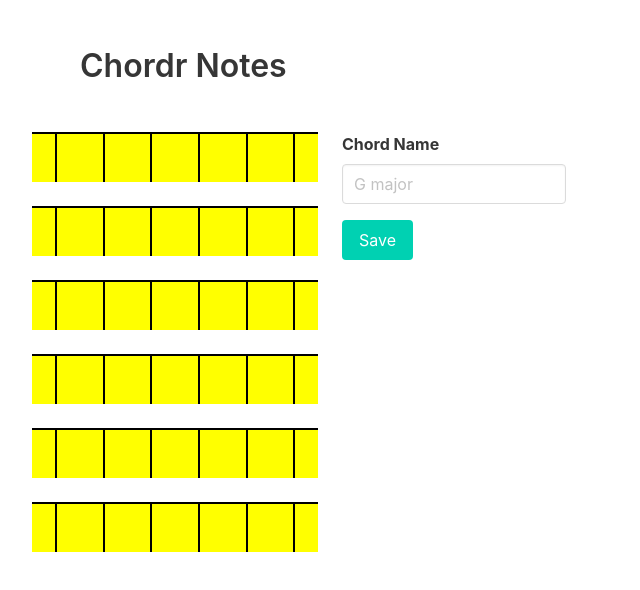
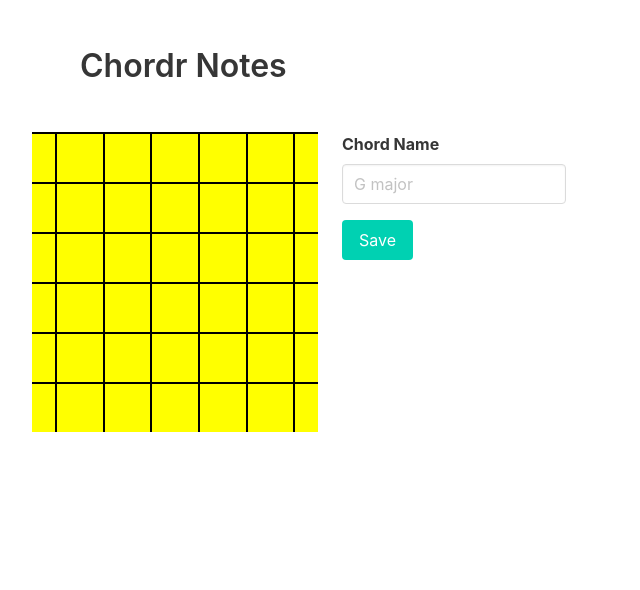
Before and after one commit to jeremypurser/chordr-notes, a React (Create React App) app: page / in a window 1280 px wide. Shown: the top 590 px of the page, without its empty margins (0-640 px from the left). Built offline with nearby package versions, Linux system fonts and the light colour scheme.

Commit message:
Debug styling issues

```diff
--- a/src/styles/GuitarNeck.scss
+++ b/src/styles/GuitarNeck.scss
@@ -1,3 +1,7 @@
+.neck.columns.is-gapless:not(:last-child) {
+  margin-bottom: 0px;
+}
+
 .neck {
   border-top: 2px solid black;
 }
@@ -9,4 +13,6 @@
   background: linear-gradient(#000, #000) no-repeat center/2px 100%;
   background-color: yellow;
   cursor: pointer;
+  margin: 0;
+  line-height: 3;
 }
```
